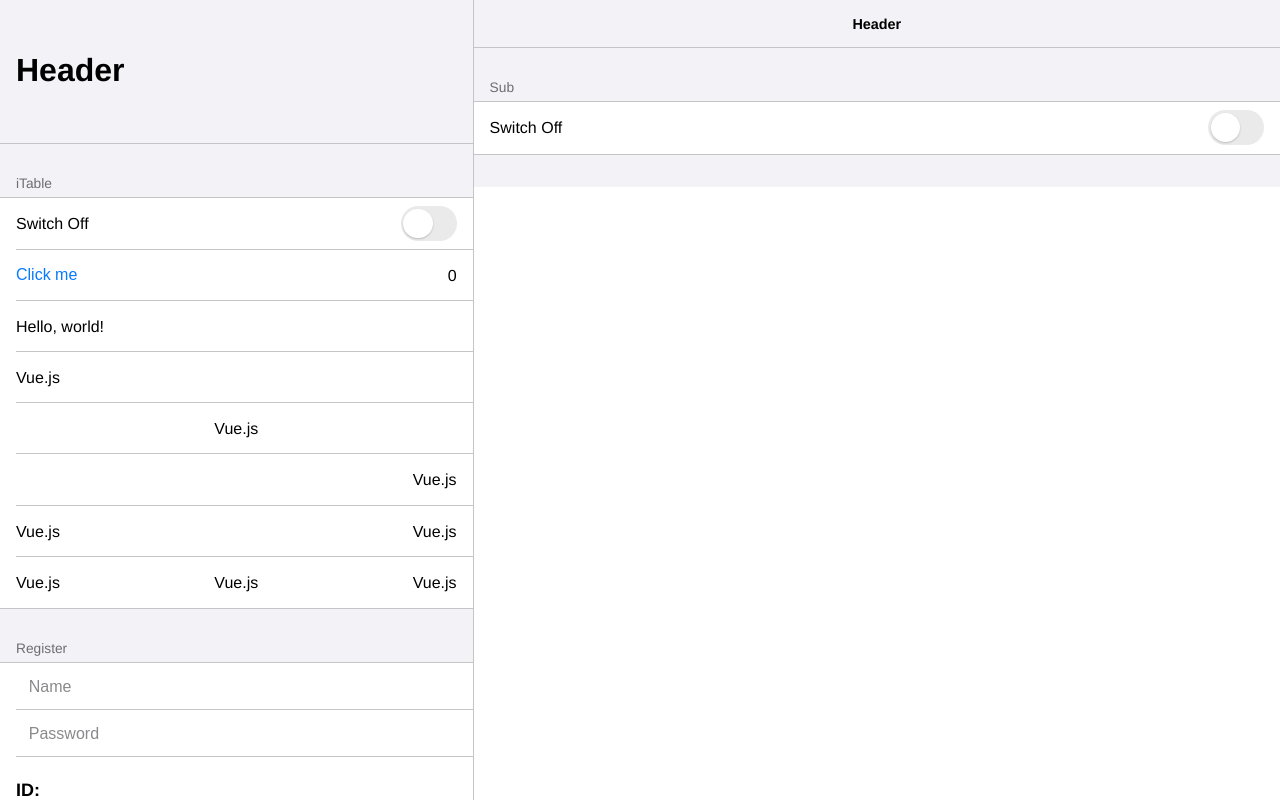
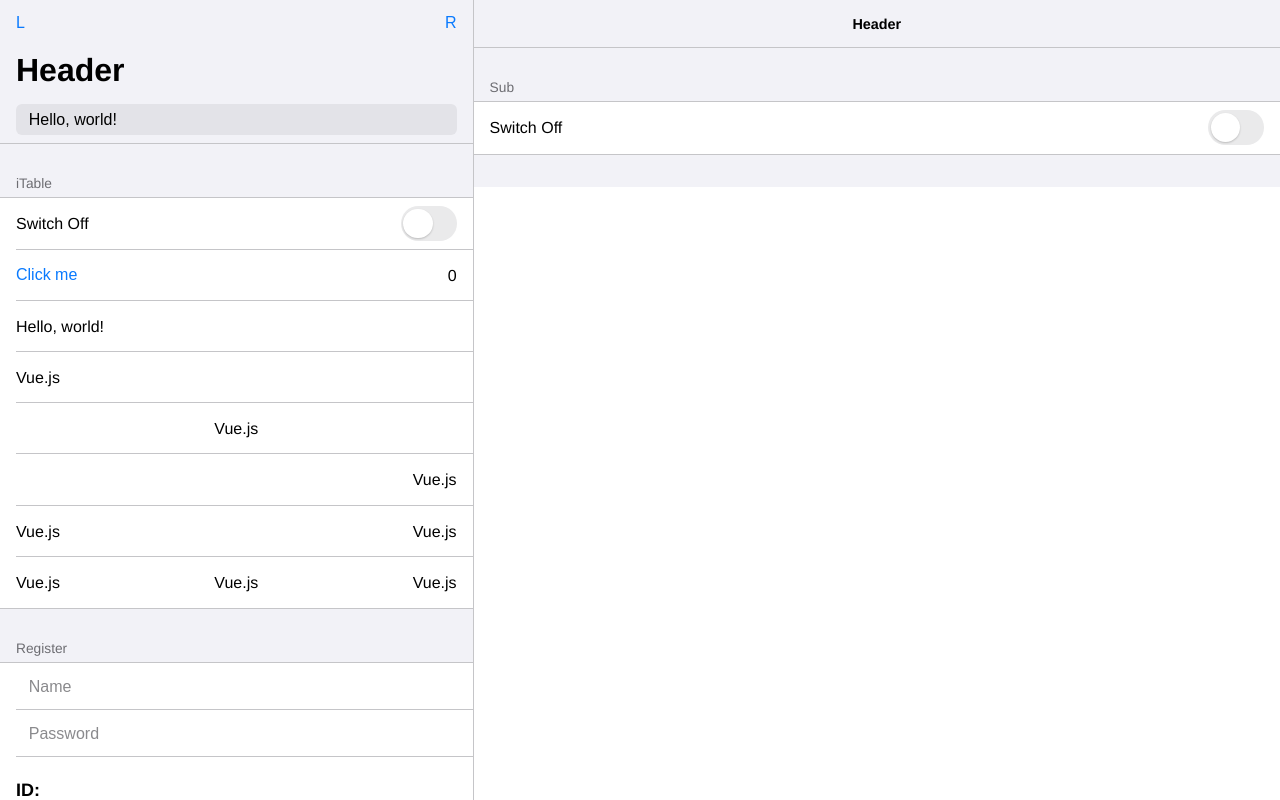
Before and after one commit to leegeunhyeok/vue-ios, a Vue app: page / in a window 1280 px wide. Built offline with nearby package versions, Linux system fonts and the light colour scheme; the HTML template or start-up script is replaced by a standard one.

Commit message:
:zap: Update sample code

```diff
--- a/src/App.vue
+++ b/src/App.vue
@@ -1,14 +1,12 @@
 <template>
   <iApp>
-    <div>
-      <iButton slot="titleLeft">L</iButton>
-      <iSearchField slot="largeArea"
-        width="100%"
-        maxlength="15"
-        v-model="textValue"
-      />
-      <iButton slot="titleRight">R</iButton>
-    </div>
+    <iButton slot="headerLeft">L</iButton>
+    <iButton slot="headerRight">R</iButton>
+    <iSearchField slot="largeHeader"
+      width="100%"
+      maxlength="15"
+      v-model="textValue"
+    />
     <Main slot="main"
       :alert="showAlert"
       @onAlert="onAlert"
```
